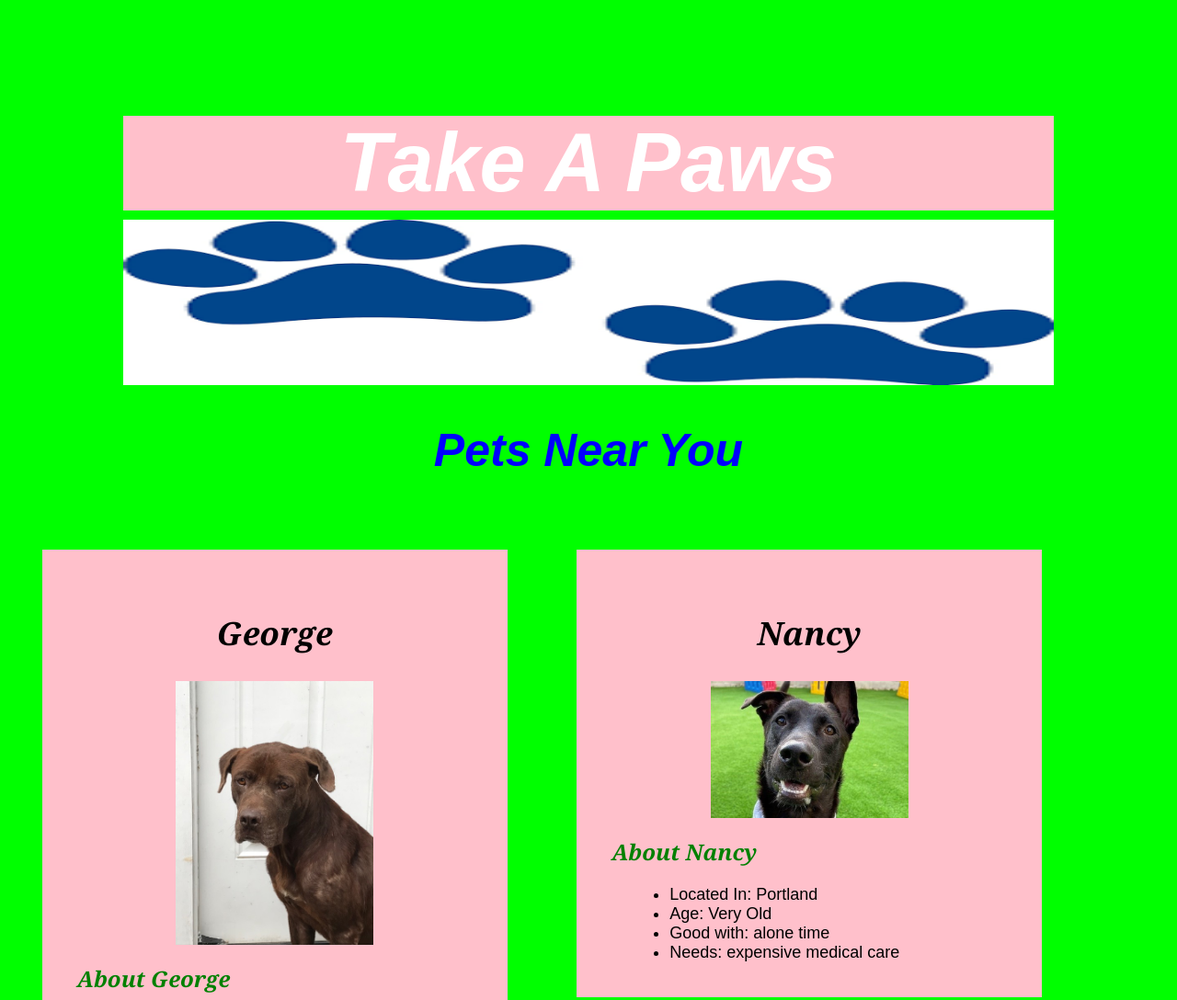
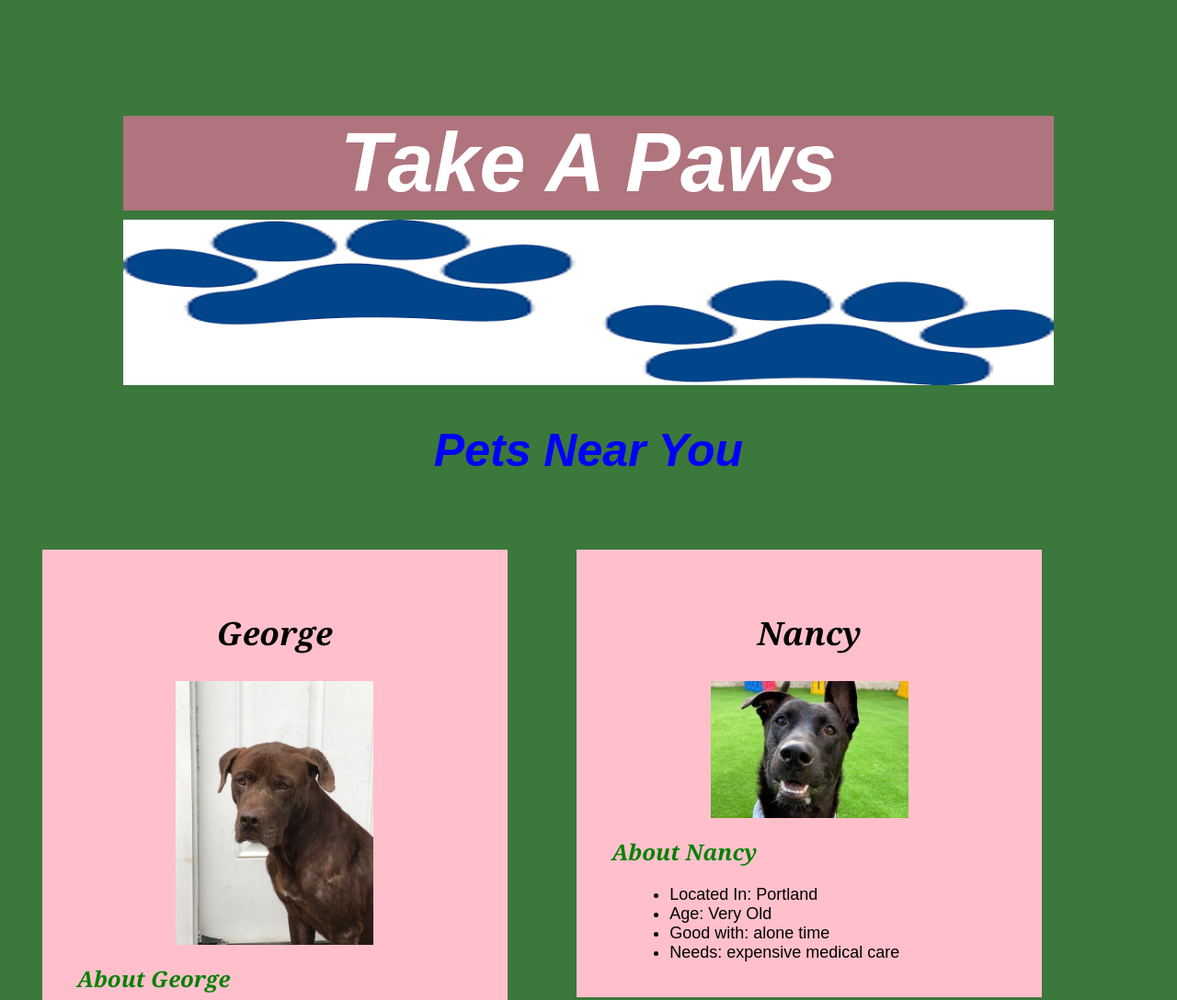
Before and after one commit to roonstott/Pet-Adoption, a plain HTML site: page index.html in a window 1280 px wide. Shown: the top 1088 px of the page at 92% size. Drawn offline with Linux system fonts and the light colour scheme.

```diff
--- a/css/styles.css
+++ b/css/styles.css
@@ -3,7 +3,7 @@
   font-style: oblique;
   color: white;
   text-align: center;
-  background-color: pink;
+  background-color: rgb(176, 116, 126);
   margin: 10%;
   margin-bottom: 10px;
 }
@@ -33,7 +33,6 @@
   box-sizing: border-box;
   width: 40%;
   margin: 3%;
-  display: block;
 }
 
 .profile img {
@@ -67,6 +66,6 @@
 }
 
 body {
-  background-color: lime;
+  background-color: rgb(59, 120, 59);
   font-family: sans-serif;
 }
```
Also changed, not shown: index.html (renamed from pet-adoption.html).
